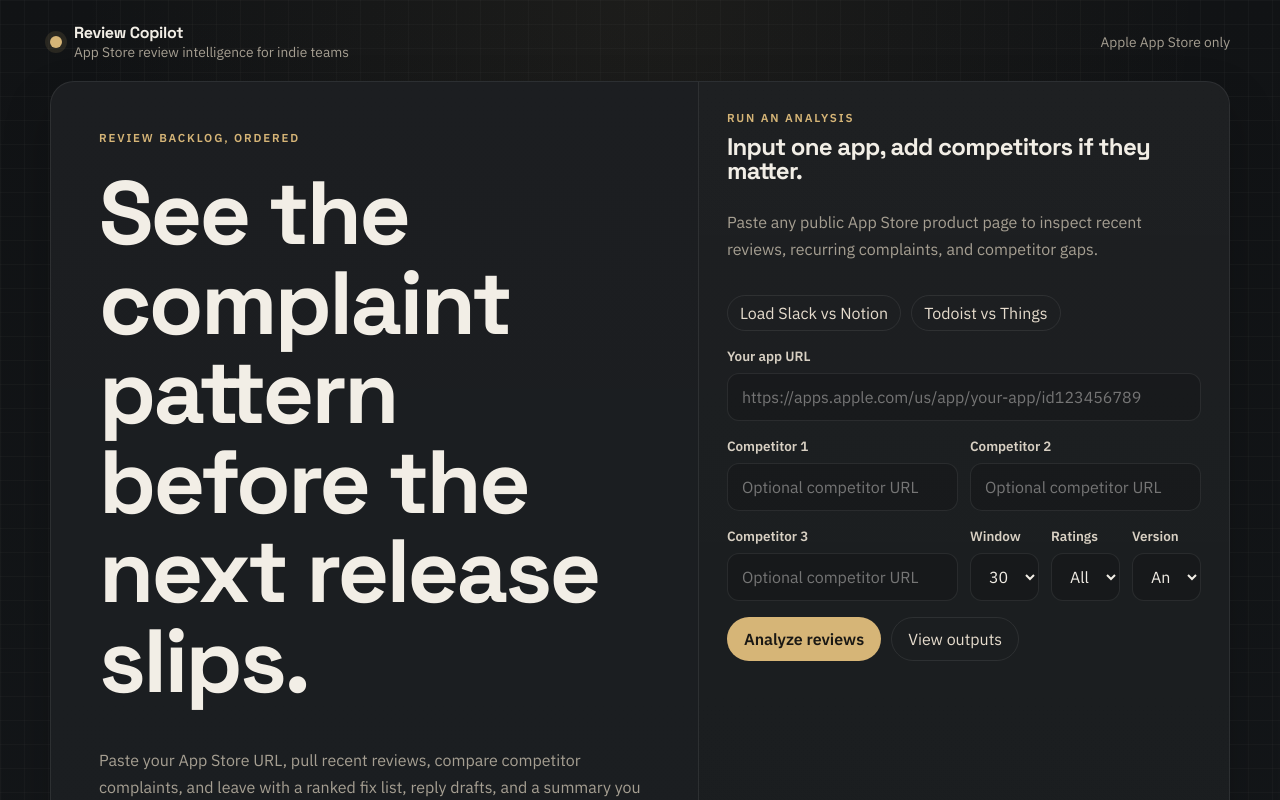
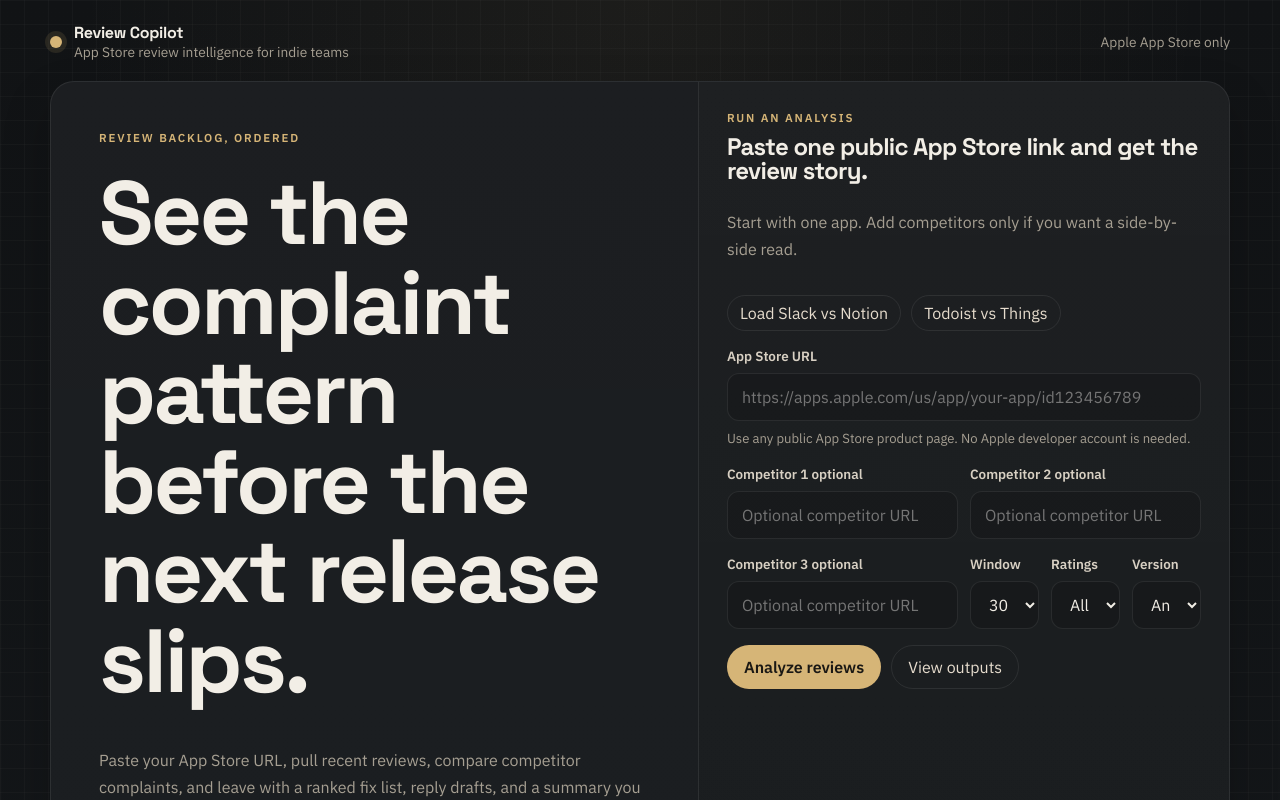
Before and after one commit to dEdwardy/review-intelligence, a Next.js app: page / in a window 1280 px wide. Shown: the top 800 px of the page. Built offline with nearby package versions, Linux system fonts and the light colour scheme.

Commit message:
feat: improve analysis launch feedback

```diff
--- a/app/analysis/error.jsx
+++ b/app/analysis/error.jsx
@@ -13,6 +13,10 @@ export default function AnalysisError({ error, reset }) {
             {error?.message ||
               'The App Store page could not be read right now. Check the URL and try again.'}
           </p>
+          <p className="hint">
+            If the page was just updated or the public feed is slow, retrying in a few moments
+            usually helps.
+          </p>
           <div className="actions">
             <button className="button button--primary" type="button" onClick={reset}>
               Try again
--- a/app/analysis/loading.jsx
+++ b/app/analysis/loading.jsx
@@ -6,7 +6,7 @@ export default function Loading() {
           <div>
             <div className="eyebrow">Loading analysis</div>
             <p className="hint">
-              Reading the App Store page and grouping the latest review themes.
+              Reading the public App Store page, then grouping the latest review themes.
             </p>
           </div>
         </div>
--- a/app/globals.css
+++ b/app/globals.css
@@ -415,6 +415,17 @@ h3 {
   font-size: 0.88rem;
 }
 
+.field__hint,
+.inline-status {
+  color: var(--muted);
+  font-size: 0.82rem;
+  line-height: 1.5;
+}
+
+.inline-status {
+  padding-left: 2px;
+}
+
 .dashboard {
   padding: 28px 32px;
 }
--- a/components/review-copilot-client.jsx
+++ b/components/review-copilot-client.jsx
@@ -1,6 +1,6 @@
 'use client';
 
-import { useMemo, useState } from 'react';
+import { useMemo, useState, useTransition } from 'react';
 import { useRouter } from 'next/navigation';
 
 const REFERENCE_URLS = [
@@ -37,19 +37,28 @@ export default function ReviewCopilotClient() {
   const [ratings, setRatings] = useState('all');
   const [version, setVersion] = useState('all');
   const [isPending, setIsPending] = useState(false);
+  const [pendingLabel, setPendingLabel] = useState('');
+  const [isNavigating, startTransition] = useTransition();
 
   const competitors = useMemo(
     () => [competitor1, competitor2, competitor3].filter((item) => item.trim()),
     [competitor1, competitor2, competitor3]
   );
 
-  function goToAnalysis(params) {
+  function goToAnalysis(params, label) {
     setIsPending(true);
-    router.push(`/analysis?${params.toString()}`);
+    setPendingLabel(label);
+    startTransition(() => {
+      router.push(`/analysis?${params.toString()}`);
+    });
   }
 
   function submit(event) {
     event.preventDefault();
+    if (!event.currentTarget.reportValidity()) {
+      return;
+    }
+
     const params = new URLSearchParams();
     params.set('app', appUrl.trim());
     if (competitors.length) {
@@ -58,7 +67,7 @@ export default function ReviewCopilotClient() {
     params.set('days', days);
     params.set('ratings', ratings);
     params.set('version', version);
-    goToAnalysis(params);
+    goToAnalysis(params, 'Loading your analysis');
   }
 
   function applyPreset(index) {
@@ -69,17 +78,16 @@ export default function ReviewCopilotClient() {
     params.set('days', preset.days);
     params.set('ratings', preset.ratings);
     params.set('version', preset.version);
-    goToAnalysis(params);
+    goToAnalysis(params, `Loading ${preset.label}`);
   }
 
   return (
     <form className="input-form" onSubmit={submit}>
       <div className="input-form__head">
         <div className="eyebrow">Run an analysis</div>
-        <h2>Input one app, add competitors if they matter.</h2>
+        <h2>Paste one public App Store link and get the review story.</h2>
         <p className="hint">
-          Paste any public App Store product page to inspect recent reviews, recurring complaints,
-          and competitor gaps.
+          Start with one app. Add competitors only if you want a side-by-side read.
         </p>
       </div>
 
@@ -97,7 +105,7 @@ export default function ReviewCopilotClient() {
       </div>
 
       <div className="field">
-        <label htmlFor="app-url">Your app URL</label>
+        <label htmlFor="app-url">App Store URL</label>
         <input
           id="app-url"
           type="url"
@@ -106,11 +114,14 @@ export default function ReviewCopilotClient() {
           placeholder="https://apps.apple.com/us/app/your-app/id123456789"
           required
         />
+        <div className="field__hint">
+          Use any public App Store product page. No Apple developer account is needed.
+        </div>
       </div>
 
       <div className="field-grid">
         <div className="field">
-          <label htmlFor="competitor-1">Competitor 1</label>
+          <label htmlFor="competitor-1">Competitor 1 optional</label>
           <input
             id="competitor-1"
             type="url"
@@ -120,7 +131,7 @@ export default function ReviewCopilotClient() {
           />
         </div>
         <div className="field">
-          <label htmlFor="competitor-2">Competitor 2</label>
+          <label htmlFor="competitor-2">Competitor 2 optional</label>
           <input
             id="competitor-2"
             type="url"
@@ -133,7 +144,7 @@ export default function ReviewCopilotClient() {
 
       <div className="field-grid">
         <div className="field">
-          <label htmlFor="competitor-3">Competitor 3</label>
+          <label htmlFor="competitor-3">Competitor 3 optional</label>
           <input
             id="competitor-3"
             type="url"
@@ -176,14 +187,24 @@ export default function ReviewCopilotClient() {
         </div>
       </div>
 
-      <div className="actions">
-        <button className="button button--primary" type="submit" disabled={isPending}>
-          {isPending ? 'Opening analysis...' : 'Analyze reviews'}
+      <div className="actions" aria-busy={isPending || isNavigating}>
+        <button
+          className="button button--primary"
+          type="submit"
+          disabled={isPending || isNavigating}
+        >
+          {isPending || isNavigating ? 'Reading App Store reviews...' : 'Analyze reviews'}
         </button>
         <a className="button button--ghost" href="#workflow">
           View outputs
         </a>
       </div>
+
+      {(isPending || isNavigating) && pendingLabel ? (
+        <div className="inline-status" role="status" aria-live="polite">
+          {pendingLabel}. This usually takes a few seconds.
+        </div>
+      ) : null}
     </form>
   );
 }
```
